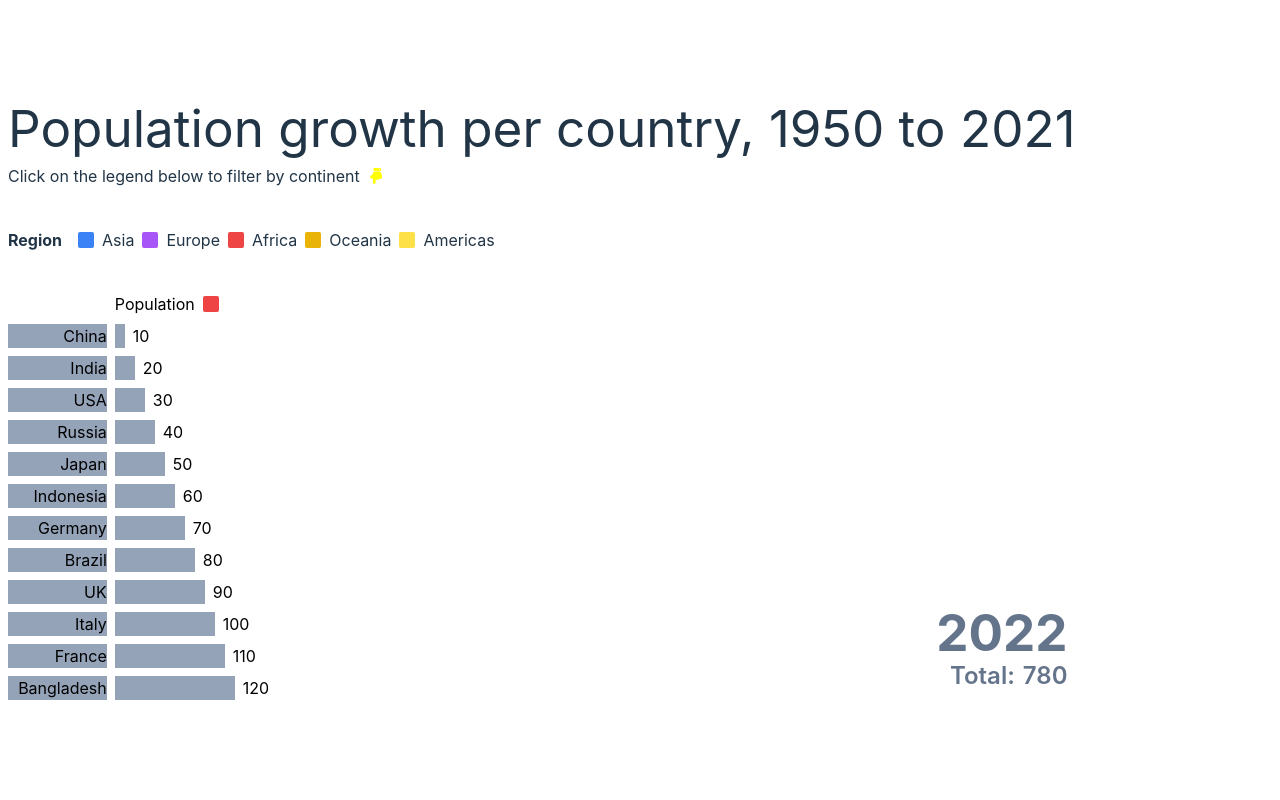
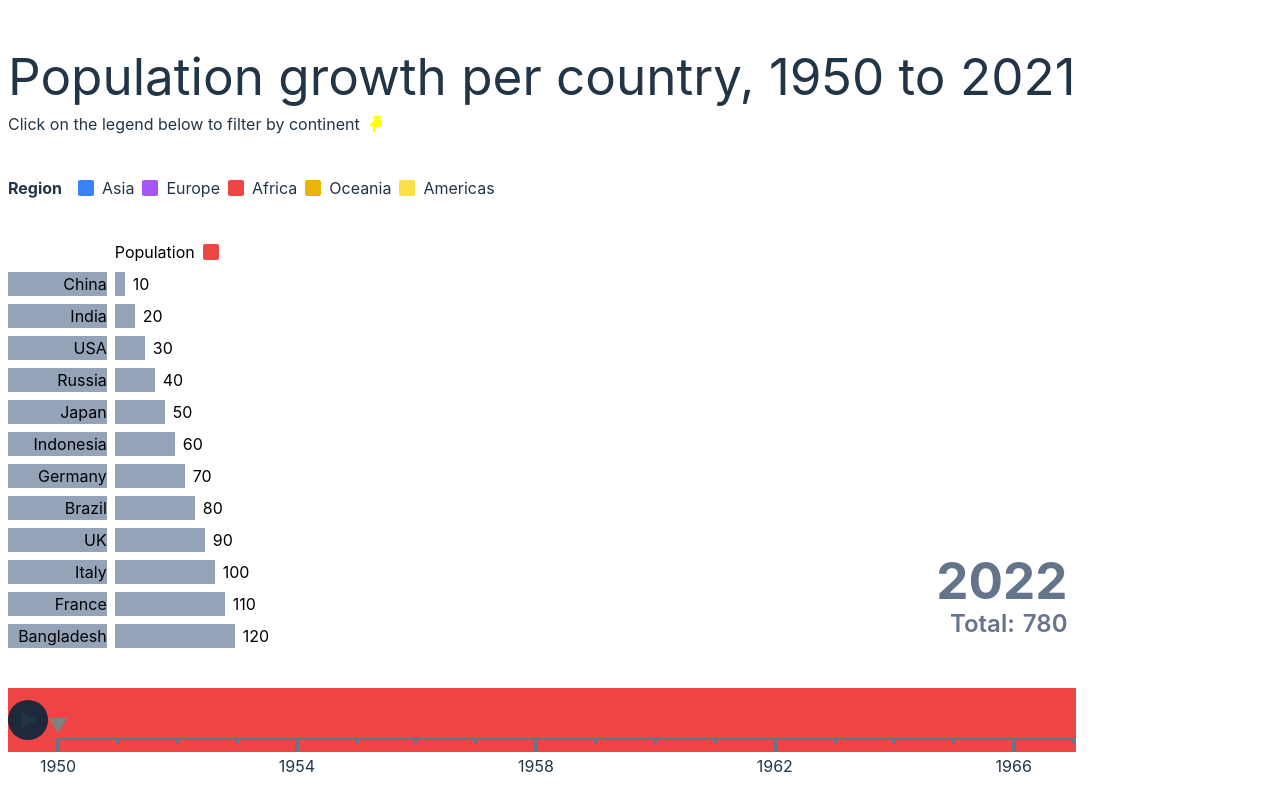
Before and after one commit to Mosspipat/react-race-bar-chart, a React (Vite) app: page / in a window 1280 px wide. Built offline with nearby package versions, Linux system fonts and the light colour scheme.

Commit message:
feat(linearGauge):update select year

```diff
--- a/package.json
+++ b/package.json
@@ -10,6 +10,7 @@
     "preview": "vite preview"
   },
   "dependencies": {
+    "@syncfusion/ej2-react-lineargauge": "^27.1.50",
     "papaparse": "^5.4.1",
     "react": "^18.3.1",
     "react-dom": "^18.3.1",
--- a/src/App.tsx
+++ b/src/App.tsx
@@ -4,6 +4,7 @@ import { FaHandPointDown } from "react-icons/fa";
 import { population } from "./data/population";
 import BarChart from "./component/BarChart/BarChart";
 import { RegionBox } from "./data/region";
+import YearGauge from "./component/BarChart/YearGauge";
 
 const App = () => {
   // const [data, setData] = useState([]);
@@ -79,6 +80,8 @@ const App = () => {
       </div>
 
       <BarChart countryData={population} />
+      <YearGauge />
+
       {/* <input type="file" accept=".csv" onChange={handleFileUpload} />
       <pre>{JSON.stringify(data, null, 2)}</pre>  //แสดงข้อมูล JSON  */}
     </div>
--- a/src/component/BarChart/BarChart.tsx
+++ b/src/component/BarChart/BarChart.tsx
@@ -1,4 +1,4 @@
-import { useMemo, useState } from "react";
+import { useMemo } from "react";
 import { CountryPopulation } from "../../data/population";
 import YearAndTotalPopulation from "./YearAndTotalPopulation";
 
@@ -19,7 +19,6 @@ const BarChart = ({ countryData }: { countryData: CountryPopulation[] }) => {
     return total;
   }, [countryData]);
 
-  console.log(countryData);
   return (
     <div className="relative flex flex-col bg-white gap-2">
       <div className="grid grid-cols-10">
--- /dev/null
+++ b/src/component/BarChart/LinearGauge/LinearGauge.css
@@ -0,0 +1,28 @@
+.timeline-container {
+  position: relative;
+  width: 100%;
+  margin-top: 50px;
+}
+
+.timeline {
+  display: flex;
+  justify-content: space-between;
+  gap: 20px;
+  width: 100%;
+  /* border-bottom: 2px solid gray; */
+  position: relative;
+}
+
+.tick {
+  cursor: pointer;
+  user-select: none;
+}
+
+.indicator {
+  position: absolute;
+  transform: rotate(180deg);
+  top: -30px;
+  color: gray;
+  font-size: 20px;
+  transition: left 0.3s ease-in-out;
+}
--- /dev/null
+++ b/src/component/BarChart/LinearGauge/LinearGauge.tsx
@@ -0,0 +1,120 @@
+import { useEffect, useRef, useState } from "react";
+import "./LinearGauge.css"; // Import your custom CSS
+
+const LinearGauge = () => {
+  const [selectedYear, setSelectedYear] = useState(1950);
+
+  const timelineRef = useRef<HTMLDivElement>(null);
+  const indicatorRef = useRef<HTMLDivElement>(null);
+  const currentYearRef = useRef<HTMLDivElement>(null);
+
+  //function set current year
+
+  useEffect(() => {
+    if (indicatorRef.current) {
+      const ticks = timelineRef?.current?.querySelectorAll("div.tick");
+
+      // Find the div that contains the selected year
+      const myLabelYear = Array.from(ticks).find(
+        (tick) => tick.textContent.trim() === String(selectedYear)
+      );
+
+      if (myLabelYear) {
+        currentYearRef.current = myLabelYear;
+
+        // Get the bounding rectangle of the current year
+        const { left, width } = currentYearRef.current.getBoundingClientRect();
+        const timelineRect = timelineRef.current.getBoundingClientRect();
+
+        // Calculate the left position based on the timeline's left position
+        const leftPosition =
+          left -
+          timelineRect.left +
+          width / 2 -
+          indicatorRef.current.offsetWidth / 2;
+
+        // Set the left style of the indicator
+        indicatorRef.current.style.left = `${leftPosition}px`;
+      } else {
+        console.log("🚀: Year element not found.");
+      }
+    }
+  }, [selectedYear]);
+
+  function setCurrentYear(year: number) {
+    setSelectedYear(year);
+  }
+
+  const years: number[] = [];
+  for (let i = 1950; i <= 2020; i += 4) {
+    years.push(i);
+  }
+
+  const YearLabelRender = ({ year }: { year: number }) => {
+    const YearRender = (year: number) => {
+      const conditionRenderBar = () => {
+        if (years.includes(year)) {
+          return "bg-slate-500 w-1 h-3 z-30";
+        } else {
+          return "bg-slate-500 w-1 h-1 z-30";
+        }
+      };
+
+      return (
+        <div className="flex flex-col justify-center items-center ">
+          <div className={conditionRenderBar()}></div>
+          {years.includes(year) && (
+            <div
+              key={year}
+              className="tick absolute mt-10"
+              // style={{
+              //   fontWeight: year === selectedYear ? "bold" : "normal",
+              // }}
+            >
+              {year}
+            </div>
+          )}
+        </div>
+      );
+    };
+
+    return (
+      <div
+        onClick={() => {
+          setCurrentYear(year);
+        }}
+      >
+        {YearRender(year)}
+      </div>
+    );
+  };
+
+  return (
+    <div className="timeline-container border-t-2 border-t-slate-500">
+      <div ref={timelineRef} className="timeline">
+        {(() => {
+          return Array.from({ length: (2020 - 1950) / 4 + 1 }, (_, index) => {
+            const year = 1950 + index;
+            return <YearLabelRender key={year} year={year} />;
+          });
+        })()}
+        {/* {years.map((year) => (
+          <div className="flex ">
+            <div className="relative flex flex-col items-center ">
+              <YearLabelRender year={year} />
+            </div>
+          </div>
+        ))} */}
+      </div>
+      <div
+        ref={indicatorRef}
+        className="indicator"
+        // style={{ left: `${((selectedYear - 1950) / 70) * 100}%` }}
+      >
+        ▲
+      </div>
+    </div>
+  );
+};
+
+export default LinearGauge;
--- /dev/null
+++ b/src/component/BarChart/LinearGauge/index.ts
@@ -0,0 +1 @@
+export { default as LinearGauge } from "./LinearGauge";
--- /dev/null
+++ b/src/component/BarChart/YearGauge.tsx
@@ -0,0 +1,37 @@
+import { useState } from "react";
+import { FaPause, FaPlay } from "react-icons/fa";
+import LinearGauge from "./LinearGauge/LinearGauge";
+
+const YearGauge = () => {
+  const [isPlay, setIsPlay] = useState<boolean>(false);
+
+  const sizeIcon = 16;
+
+  const onToggle = () => {
+    console.log("toggle");
+    setIsPlay((prev) => !prev);
+  };
+
+  const IconPlayerRender = () => {
+    switch (isPlay) {
+      case true:
+        return <FaPause size={sizeIcon} />;
+      case false:
+        return <FaPlay size={sizeIcon} />;
+    }
+  };
+
+  return (
+    <div className="flex gap-2 bg-red-500 items-center ">
+      <button
+        className="rounded-full w-10 h-10 bg-slate-800 flex justify-center items-center focus:outline-none  hover:outline-none hover:border-none active:border-none border-none"
+        onClick={onToggle}
+      >
+        <div className="">{IconPlayerRender()}</div>
+      </button>
+      <LinearGauge />
+    </div>
+  );
+};
+
+export default YearGauge;
```
Also changed, not shown: 2 other files (tests, documents, lock files or other folders).
